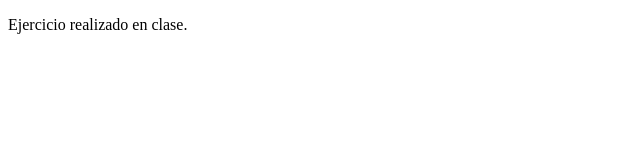
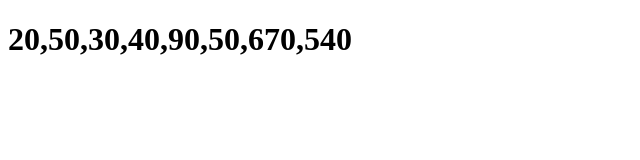
Before and after one commit to MiguelAngelIF/curso-mongo-db, a plain HTML site: page index.html in a window 1280 px wide. Shown: the whole page, without its empty margins (0-640 px from the left). Drawn offline with Linux system fonts and the light colour scheme.

Commit message:
Update index.html

```diff
--- a/index.html
+++ b/index.html
@@ -5,11 +5,9 @@
   <title>HTML</title>
   <meta name="viewport" content="width=device-width, initial-scale=1.0">
   <link rel="stylesheet" href="style.css">
-
 </head>
-
 <body>
-  <p>Ejercicio realizado en clase.</p>
+  <h1 id="header"></h1>
   <script src="script.js"></script>
 </body>
 </html>
```
